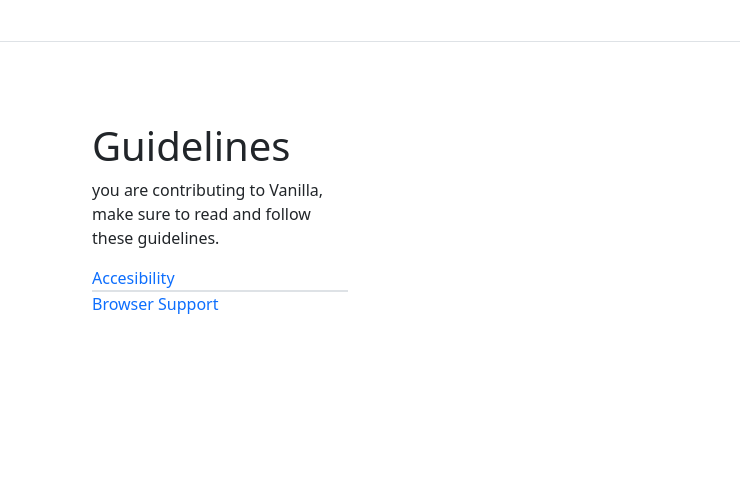
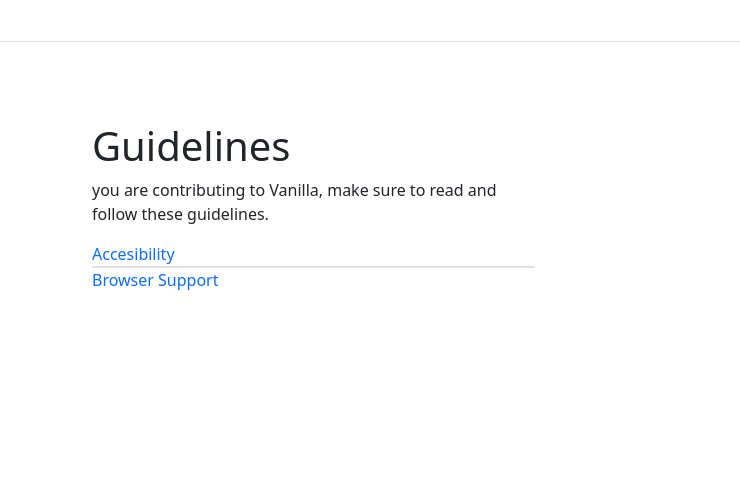
Before and after one commit to Kathirchidhambaram/practice, a plain HTML site: page index.html in a window 1280 px wide. Shown: the part 1660-2156 px from the top of the page, 0-740 px from the left. Drawn offline with nearby package versions, Linux system fonts and the light colour scheme.

Commit message:
Update index.html

```diff
--- a/index.html
+++ b/index.html
@@ -102,7 +102,7 @@
 
     <div class="container-fluid border-top third-container">
         <div class="row first-row">
-          <div class="col-lg-3 col-sm-12 first-column">
+          <div class="col-lg-5 col-sm-12 first-column">
             <h1>Guidelines</h1>
             <p>you are contributing to Vanilla, make sure to read and follow these guidelines.</p>
             <a href="" class="border-bottom">Accesibility</a>
```
